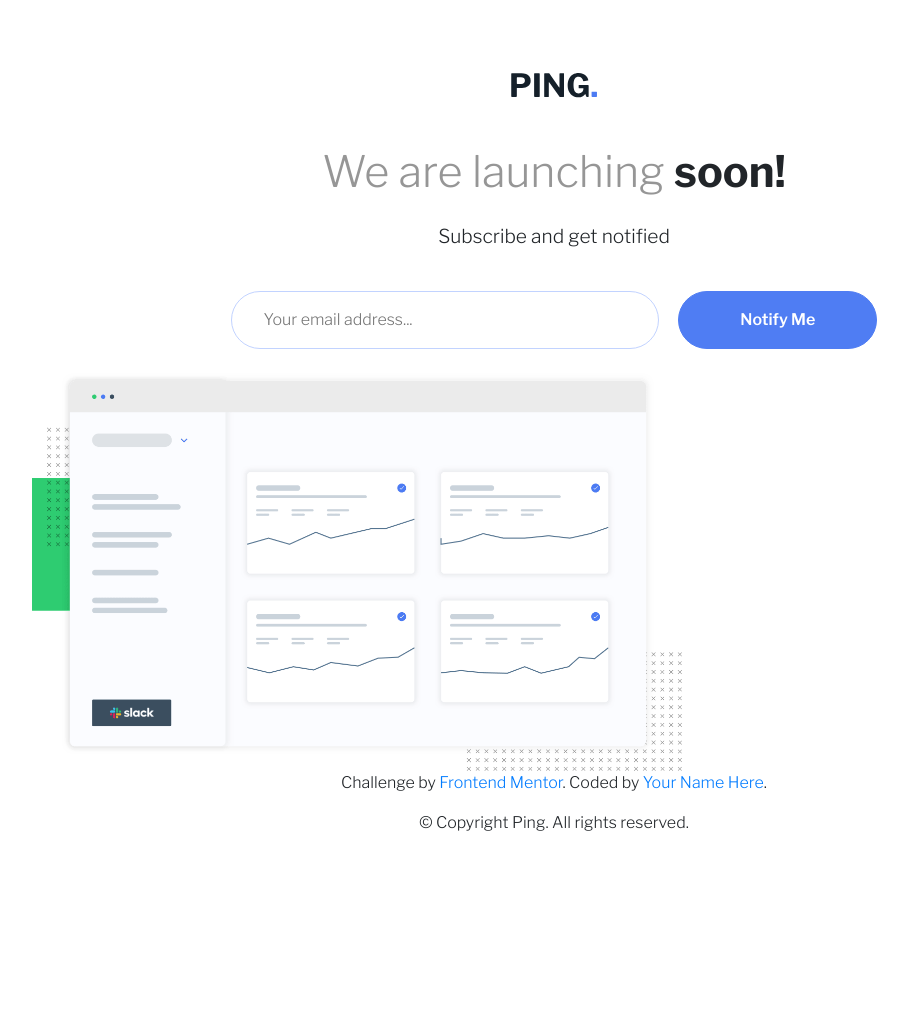
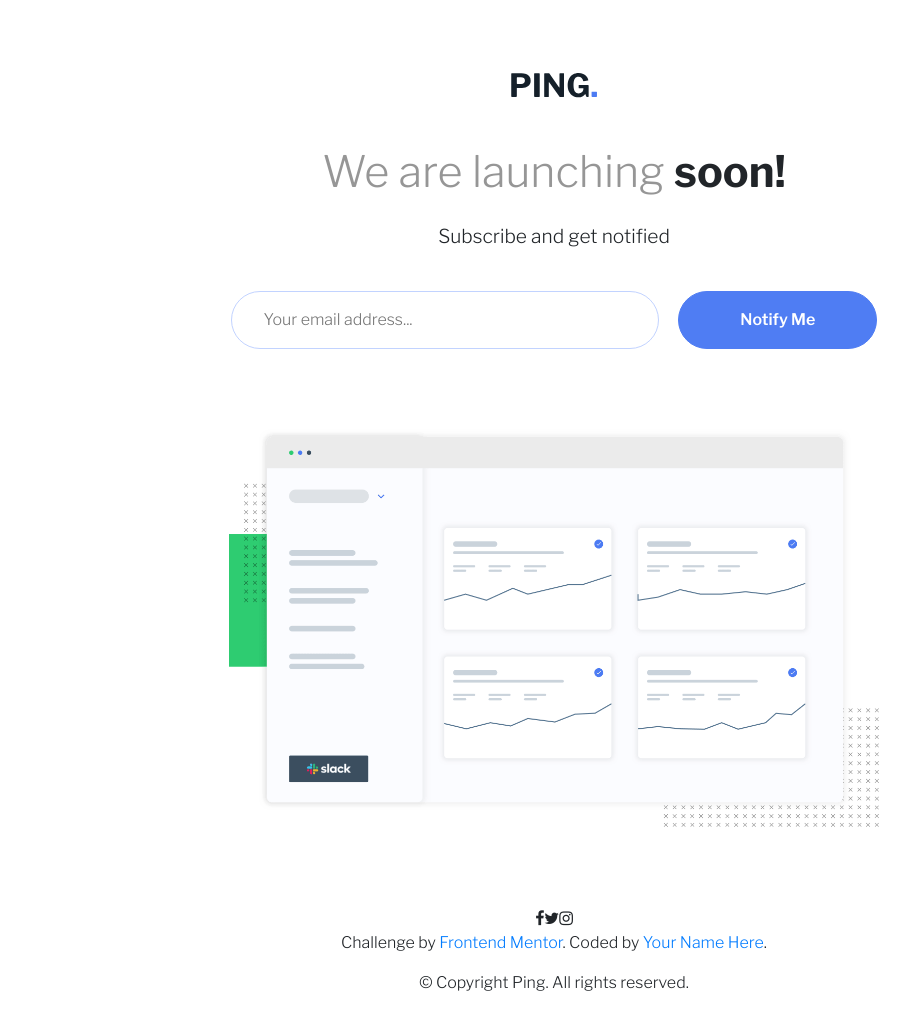
Before and after one commit to MoeRayo/ping-coimg-soon-page, a plain HTML site: page index.html in a window 1280 px wide. Shown: the whole page, without its empty margins (86-996 px from the left). Before the commit the page ends 899 px from the top, so only its background shows below. Drawn offline with nearby package versions, Linux system fonts and the light colour scheme.

Commit message:
added social ocons

```diff
--- a/css/style.css
+++ b/css/style.css
@@ -33,6 +33,12 @@ input{
     background-color: hsl(223, 87%, 63%);
     border: 1px solid hsl(223, 87%, 63%);
 }
+#image{
+    margin: 5rem auto;
+}
+#svg{
+    /* background-color: ; */
+}
 /* #container{
 
     width: 50%;
--- a/index.html
+++ b/index.html
@@ -6,6 +6,7 @@
 
   <link rel="icon" type="image/png" sizes="32x32" href="./images/favicon-32x32.png">
   <link href="https://fonts.googleapis.com/css?family=Libre+Franklin:300,600,700&display=swap" rel="stylesheet">
+  <link rel="stylesheet" href="https://cdnjs.cloudflare.com/ajax/libs/font-awesome/4.7.0/css/font-awesome.min.css">
   <link rel="stylesheet" href="css/bootstrap.min.css">
   <link rel="stylesheet" href="css/style.css">
 
@@ -30,6 +31,9 @@
 
       <main>
       <img id="image" src="images/illustration-dashboard.png" class="img-fluid d-block" width="650" >
+      <footer>
+        <i class="fa fa-facebook-f"></i><i class="fa fa-twitter"></i><i class="fa fa-instagram"></i>
+      </footer>
 
       <p> Challenge by <a href="https://www.frontendmentor.io?ref=challenge" target="_blank">Frontend Mentor</a>.
         Coded by <a href="#">Your Name Here</a>.</p>
```
